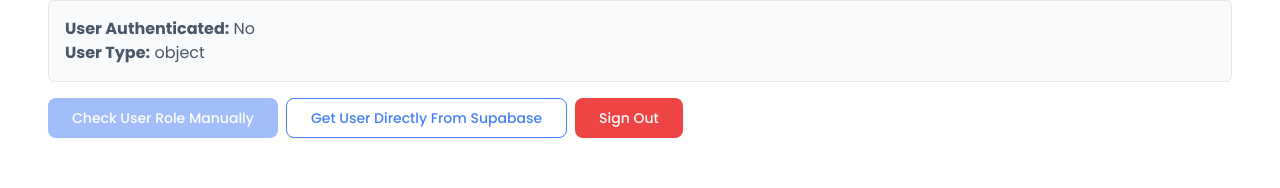
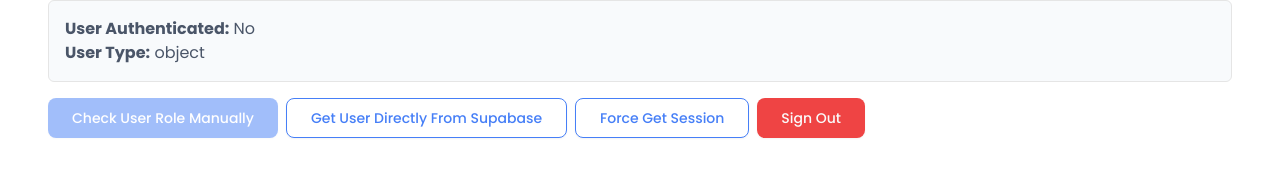
Before and after one commit to CorentinQ57/KlyraHub, a Next.js app: page /debug in a window 1280 px wide. Shown: the part 219-407 px from the top of the page. Built offline with nearby package versions, Linux system fonts and the light colour scheme; no server answers.

Commit message:
feat: Ajouter des assets et améliorer la gestion de l'authentification

```diff
--- a/app/debug/page.tsx
+++ b/app/debug/page.tsx
@@ -130,6 +130,53 @@ export default function DebugPage() {
     }
   };
 
+  // Forcer la récupération de la session
+  const forceGetSession = async () => {
+    setLoading(true);
+    try {
+      const { data: { session }, error } = await supabase.auth.getSession();
+
+      if (error) {
+        console.error("Error forcing session fetch:", error);
+        setDebugInfo((prev: Record<string, any>) => ({
+          ...prev,
+          forceGetSessionError: {
+            error,
+            timestamp: new Date().toISOString()
+          }
+        }));
+        return;
+      }
+
+      console.log("Force get session:", {
+        session,
+        user: session?.user,
+        userType: typeof session?.user
+      });
+
+      setDebugInfo((prev: Record<string, any>) => ({
+        ...prev,
+        forceGetSession: {
+          session,
+          user: session?.user,
+          userType: typeof session?.user,
+          timestamp: new Date().toISOString()
+        }
+      }));
+    } catch (error) {
+      console.error("Exception in forceGetSession:", error);
+      setDebugInfo((prev: Record<string, any>) => ({
+        ...prev,
+        forceGetSessionError: {
+          error,
+          timestamp: new Date().toISOString()
+        }
+      }));
+    } finally {
+      setLoading(false);
+    }
+  };
+
   // Forcer la déconnexion
   const handleSignOut = async () => {
     setLoading(true);
@@ -216,6 +263,13 @@ export default function DebugPage() {
               Get User Directly From Supabase
             </Button>
             <Button
+              onClick={forceGetSession}
+              disabled={loading}
+              variant="outline"
+            >
+              Force Get Session
+            </Button>
+            <Button
               onClick={handleSignOut}
               variant="destructive"
               disabled={loading}
--- a/components/HeaderNav.tsx
+++ b/components/HeaderNav.tsx
@@ -14,18 +14,32 @@ import {
   Settings,
   LogOut,
   Menu,
-  X
+  X,
+  RefreshCw
 } from 'lucide-react'
 
 export function HeaderNav() {
   const [isOpen, setIsOpen] = useState(false)
+  const [isRefreshing, setIsRefreshing] = useState(false)
   const router = useRouter()
   const pathname = usePathname()
-  const { isAdmin } = useAuth()
+  const { isAdmin, reloadAuthState } = useAuth()
 
   // Détermine si un lien est actif
   const isActive = (path: string) => {
     return pathname === path || pathname?.startsWith(`${path}/`)
+  }
+
+  // Fonction pour recharger l'état d'authentification
+  const handleReloadAuth = async () => {
+    setIsRefreshing(true)
+    try {
+      await reloadAuthState()
+    } catch (error) {
+      console.error("Erreur lors du rechargement de l'authentification:", error)
+    } finally {
+      setIsRefreshing(false)
+    }
   }
 
   // Liens de navigation pour tous les utilisateurs
@@ -102,6 +116,16 @@ export function HeaderNav() {
             Aide
           </Link>
           <Button
+            variant="ghost"
+            size="sm"
+            onClick={handleReloadAuth}
+            disabled={isRefreshing}
+            className="flex items-center mr-1"
+          >
+            <RefreshCw className={`h-4 w-4 mr-1 ${isRefreshing ? 'animate-spin' : ''}`} />
+            {isRefreshing ? 'Actualisation...' : 'Actualiser'}
+          </Button>
+          <Button
             variant="outline"
             size="sm"
             onClick={async () => {
@@ -155,6 +179,15 @@ export function HeaderNav() {
             <HelpCircle className="h-4 w-4" />
             <span className="mt-1">Aide</span>
           </Link>
+
+          <button
+            onClick={handleReloadAuth}
+            disabled={isRefreshing}
+            className="flex flex-col items-center text-xs font-medium p-1 text-gray-600"
+          >
+            <RefreshCw className={`h-4 w-4 ${isRefreshing ? 'animate-spin' : ''}`} />
+            <span className="mt-1">Actualiser</span>
+          </button>
         </div>
       </div>
     </header>
```
Also changed, not shown: public/images/klyra-logo.png (added).
